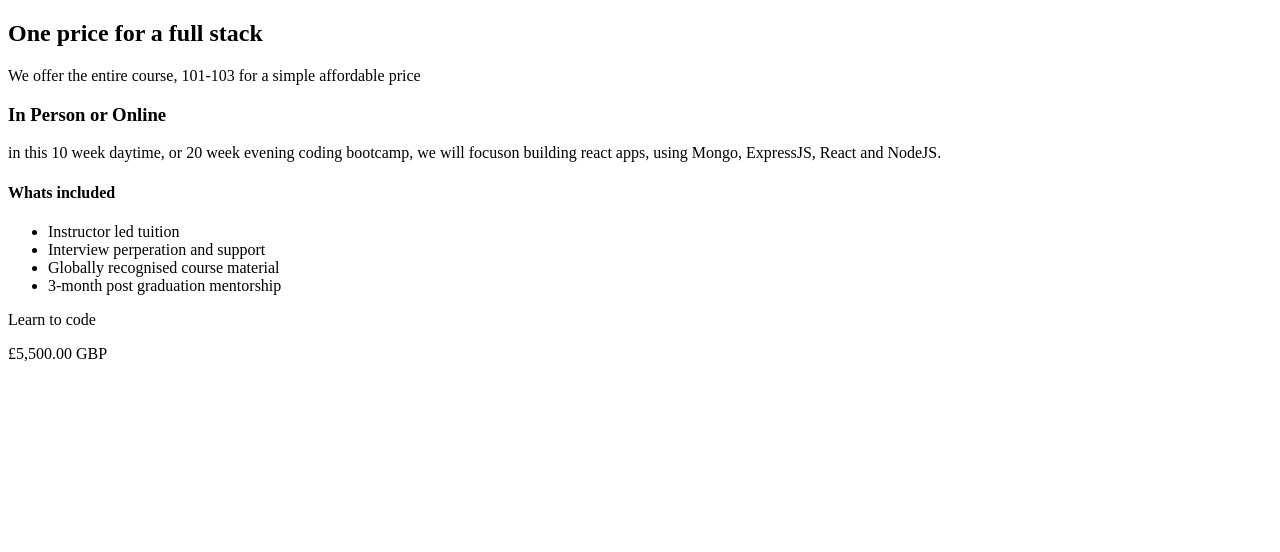
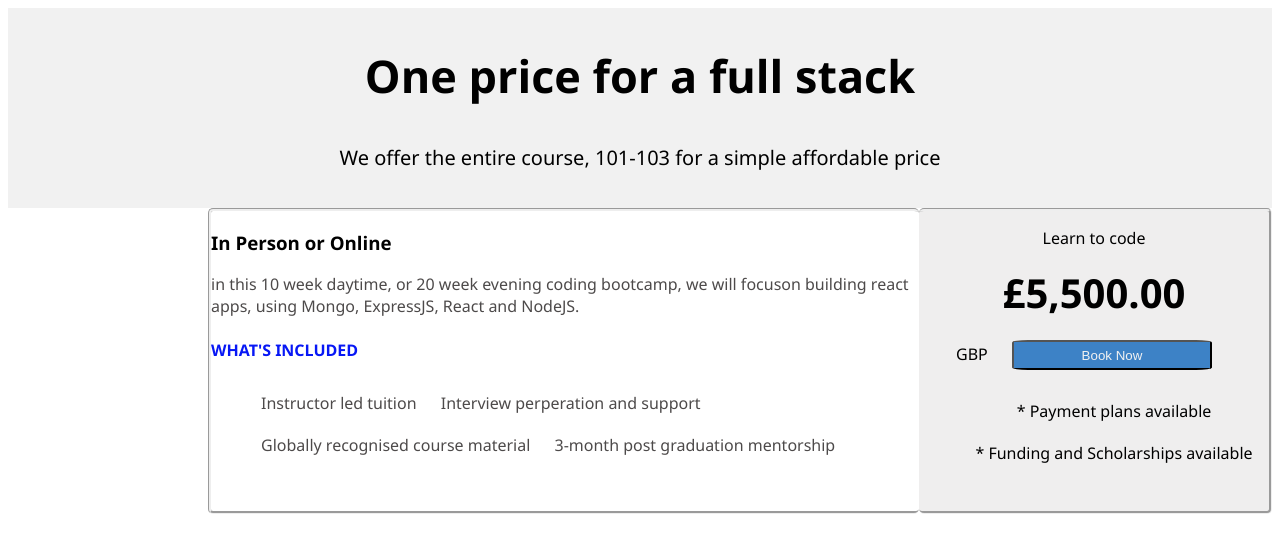
Before and after one commit to Andy-Hutton/component, a plain HTML site: page index.html in a window 1280 px wide. Drawn offline with Linux system fonts and the light colour scheme.

Commit message:
added css

```diff
--- a/index.html
+++ b/index.html
@@ -10,18 +10,24 @@
   </head>
   <body>
     <header></header>
-    <div class="main">
-      <div class="title">
-        <div class="titleText">
+    <div class="grid-container">
+      <div class="header">
+
     <h2>One price for a full stack</h2>
+    <div class="titleText">
     <p>We offer the entire course, 101-103 for a simple affordable price</p>
   </div>
-</div>
-<div class="details">
+  </div>
+
+    <div class="left">
+    <p></p>
+      </div>
+
+<div class="middle">
   <div class="information">
     <h3>In Person or Online</h3>
     <p>in this 10 week daytime, or 20 week evening coding bootcamp, we will focuson building react apps, using Mongo, ExpressJS, React and NodeJS.</p>
-    <h4>Whats included</h4>
+    <h4>WHAT'S INCLUDED</h4>
     <ul>
       <li>Instructor led tuition</li>
       <li>Interview perperation and support</li>
@@ -29,12 +35,20 @@
       <li>3-month post graduation mentorship</li>
     </ul>
   </div>
-  <div class="cost">
+  </div>
+  <div class="right">
     <p>Learn to code</p>
-    <span>£5,500.00<span>
-      <span>GBP</span>
+    <span><div class=cost>£5,500.00</div>GBP</span>
+      <button>Book Now</button>
+      <ul>
+        <li>* Payment plans available</li>
+        <li>* Funding and Scholarships available</li>
+      </ul>
     </div>
     </div>
     </div>
+
+
+
   </body>
 </html>
--- a/style.css
+++ b/style.css
@@ -0,0 +1,109 @@
+body {
+  font-family: Segoe UI, Helvetica Neue, sans-serif;
+  /* height: 100vh; */
+}
+.grid-container {
+  display: grid;
+  grid-template-areas:
+    "header header header header header "
+    "left middle middle right right ";
+}
+
+/* main {
+  height: 100vh;
+} */
+
+.header {
+  grid-area: header;
+  background-color: #f1f1f1;
+  padding: 0px;
+  text-align: center;
+  font-size: 30px;
+  font-weight: bolder;
+  max-height: 200px;
+}
+
+.titleText {
+  grid-area: title;
+  font-size: 20px;
+  font-weight: lighter;
+  padding-bottom: 201px;
+}
+
+.left,
+.middle,
+.right {
+  height: 300px;
+}
+.left {
+  grid-area: left;
+  background-color: white;
+  min-width: 200px;
+}
+.middle {
+  grid-area: middle;
+  background-color: white;
+  max-height: 300px;
+  border-top-style: groove;
+  border-left-style: groove;
+  border-bottom-style: groove;
+  border-radius: 5px;
+}
+.right {
+  grid-area: right;
+  background-color: #efeeee;
+  max-height: 300px;
+  max-width: 350px;
+  text-align: center;
+  border-top-style: groove;
+  border-right-style: groove;
+  border-bottom-style: groove;
+  border-radius: 5px;
+}
+.cost {
+  font-weight: bolder;
+  font-size: 40px;
+}
+button {
+  text-align: center;
+  background-color: #3d82c6;
+  border-radius: 8%;
+  color: #f1f1f1;
+  margin: 20px;
+  width: 200px;
+  height: 30px;
+}
+
+.information {
+  color: #4d4a4a;
+}
+
+h3 {
+  color: black;
+  font-weight: bolder;
+}
+h4 {
+  color: rgb(7, 23, 245);
+  font-weight: bolder;
+}
+ul {
+  margin: 0 auto;
+}
+
+li {
+  display: inline-block;
+  vertical-align: top;
+  list-style-type: none;
+  padding: 10px;
+  text-align: left;
+}
+
+@media (max-width: 600px) {
+  .grid-container {
+    grid-template-areas:
+      "header header header header header header"
+      "left left left left left left"
+      "middle middle middle middle middle middle"
+      "right right right right right right";
+  }
+}
```
